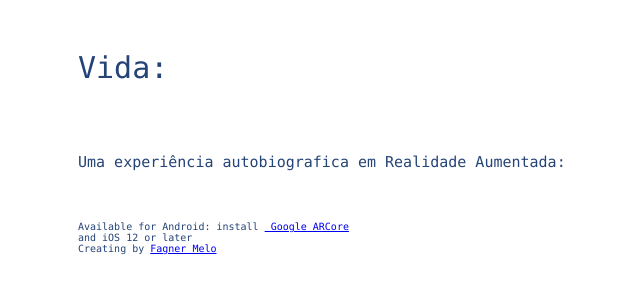
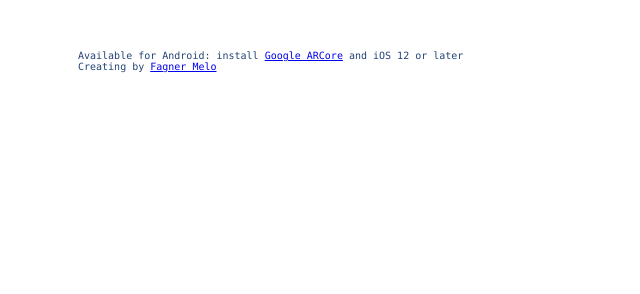
Before and after one commit to fagnermelo/note20s, a plain HTML site: page index.html in a window 1280 px wide. Shown: the whole page, without its empty margins (362-1002 px from the left). Drawn offline with nearby package versions, Linux system fonts and the light colour scheme; some packages are replaced by stand-ins of ours; a script that the page names is missing.

Commit message:
Update index.html

```diff
--- a/index.html
+++ b/index.html
@@ -1,13 +1,11 @@
 <!DOCTYPE html>
 <html lang="en">
   <head>
-    <title>Fagner Melo - Home Office</title>
+    <title>Fagner Melo - AR DEV</title>
     <meta charset="utf-8">
     <meta http-equiv="X-UA-Compatible" content="IE=edge">
     <meta name="viewport" content="width=device-width, initial-scale=1">
     <link rel="stylesheet" href="styles.css">
-      <pre><p>Vida:</p><p2>
-Uma experiência autobiografica em Realidade Aumentada:
 </p2><p3>Available for Android: install <a href="https://play.google.com/store/apps/details?id=com.google.ar.core"> Google ARCore</a>
 and iOS 12 or later
 Creating by <a href="https://biglink.to/FagnerMelo" target="_blank">Fagner Melo</a></p3></pre>
```
